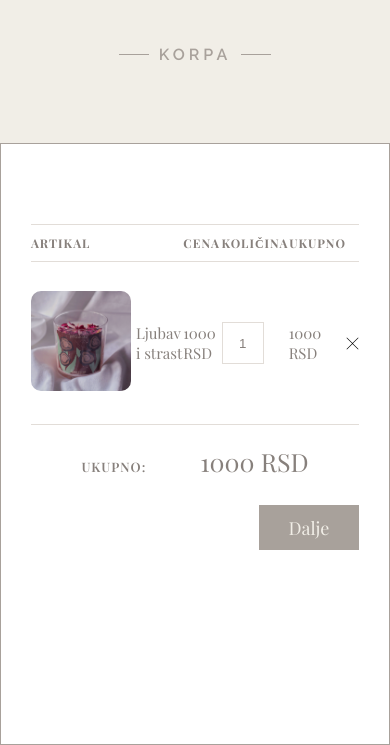
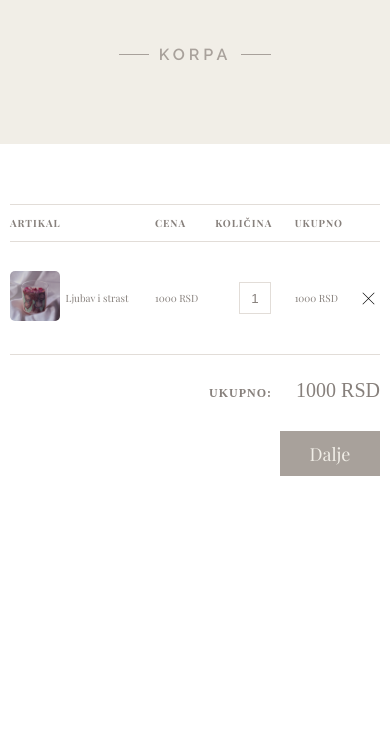
Before and after one commit to markosrb97/Gajastudio.rs, a plain HTML site: page src/main/resources/templates/basket.html in a window 390 px wide. Shown: the part 175-920 px from the top of the page. After the commit the page ends 844 px from the top, so only its background shows below. Drawn offline with nearby package versions, Linux system fonts and the light colour scheme; a web font is replaced by a local one.

Commit message:
mobile update

```diff
--- a/src/main/resources/assets/css/basket.css
+++ b/src/main/resources/assets/css/basket.css
@@ -4,6 +4,9 @@
   padding: 0px;
 }
 .navigation-container ul li a {
+  color: var(--nav-text-color);
+}
+.cart {
   color: var(--nav-text-color);
 }
 .navigation-container {
@@ -16,7 +19,7 @@
 }
 .container {
   width: 1000px;
-  height: auto;
+  height: 100%;
 }
 .shop-naslov {
   display: flex;
@@ -42,12 +45,8 @@
   margin-left: 10px;
 }
 .basket-container {
-  width: 100%;
-  height: 600px;
+  height: 100%;
   background: white;
-  display: flex;
-  justify-content: center;
-  align-items: center;
   padding: 25px;
 }
 .basket {
@@ -71,7 +70,6 @@ table {
   margin-top: 50px;
   font-family: "Playfair Display", serif;
   color: #87807c;
-  display: table;
 }
 thead {
   border-bottom: 1px solid #e2ddd8;
@@ -118,7 +116,6 @@ td {
   width: 13px;
 }
 .check-out {
-  display: block;
   text-align: right;
   margin-top: 20px;
 }
@@ -144,12 +141,6 @@ td {
 .ukupno {
   margin-bottom: 20px;
 }
-.ukupno span,
-p {
-  display: inline;
-  font-family: "Playfair Display", serif;
-  color: #87807c;
-}
 .ukupno span {
   font-weight: 600;
   text-transform: uppercase;
@@ -157,36 +148,57 @@ p {
   font-size: 13px;
   line-height: 36px;
   letter-spacing: 1px;
+  display: inline;
+  color: #87807c;
 }
 .ukupno p {
   margin-left: 50px;
   font-size: 25px;
+  display: inline;
+  color: #87807c;
 }
 @media only screen and (max-width: 770px) {
   .container {
     width: 100%;
   }
+  .basket {
+    border: none;
+  }
+  form {
+    padding: 10px;
+  }
+  tr th {
+    font-size: 10px;
+  }
   .basket-container {
     padding: 0;
   }
   .slika-proizvoda {
-    width: 100px;
+    width: 50px;
   }
   .slika-proizvoda img {
-    width: 100px;
-  }
-  .check-out {
-    text-align: center;
+    width: 50px;
   }
   .cena-prozivoda,
   .ukupna-cena {
-    font-size: 15px;
+    font-size: 10px;
   }
   .opis-proizvoda {
+    font-size: 10px;
     padding-left: 5px;
-    font-size: 15px;
   }
-  .ukupno-h {
-    text-align: right;
+  .kolicina-proizvoda {
+    text-align: center;
+  }
+  .kolicina-proizvoda input {
+    height: 30px;
+    width: 30px;
+  }
+  .ukupno span {
+    font-size: 12px;
+  }
+  .ukupno p {
+    font-size: 20px;
+    margin-left: 20px;
   }
 }
```
Also changed, not shown: src/main/resources/assets/css/main.css (line endings or trailing spaces).
